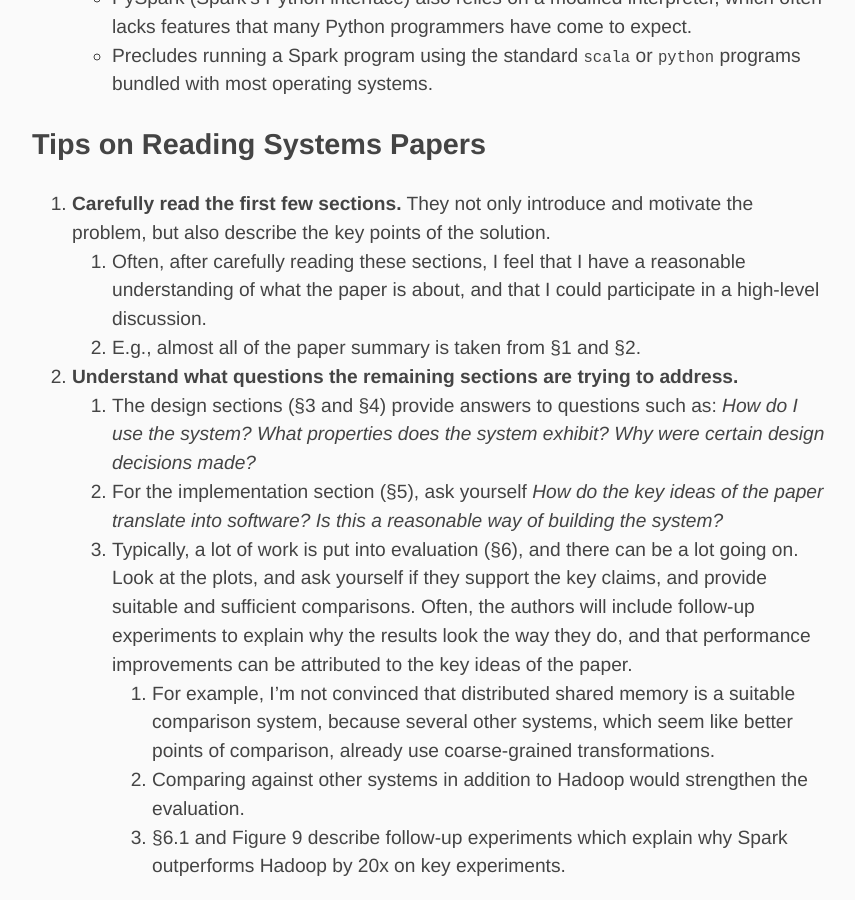
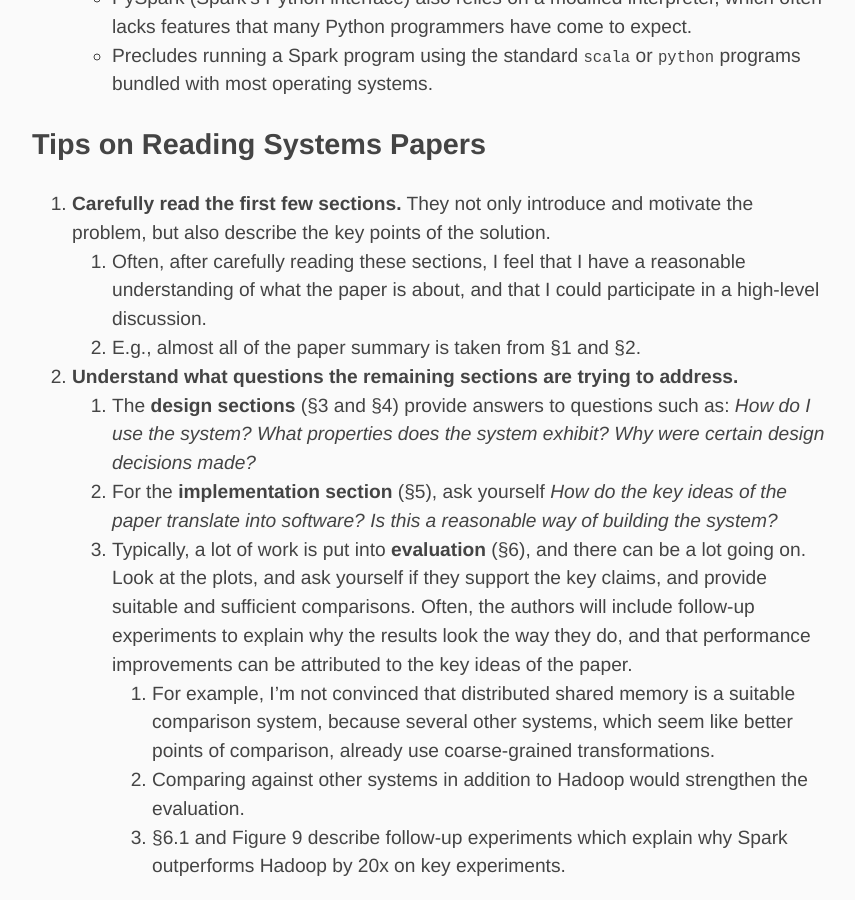
Before and after one commit to pschafhalter/pschafhalter.github.io, a Jekyll site: the page built from _posts/cs294-ai-sys-sp22/2022-02-04-resilient-distributed-datasets.md, in a window 1280 px wide and 900 px high, scrolled down 1669 px. Shown: the whole window, without its empty margins (208-1063 px from the left). Built offline with Jekyll 4.4.1, drawn with Linux system fonts in a browser that asks for light colours.

Commit message:
Bold key points

```diff
--- a/_posts/cs294-ai-sys-sp22/2022-02-04-resilient-distributed-datasets.md
+++ b/_posts/cs294-ai-sys-sp22/2022-02-04-resilient-distributed-datasets.md
@@ -72,9 +72,9 @@
    1. Often, after carefully reading these sections, I feel that I have a reasonable understanding of what the paper is about, and that I could participate in a high-level discussion.
    2. E.g., almost all of the paper summary is taken from §1 and §2.
 2. **Understand what questions the remaining sections are trying to address.**
-   1. The design sections (§3 and §4) provide answers to questions such as: *How do I use the system?* *What properties does the system exhibit?* *Why were certain design decisions made?*
-   2. For the implementation section (§5), ask yourself *How do the key ideas of the paper translate into software?* *Is this a reasonable way of building the system?*
-   3. Typically, a lot of work is put into evaluation (§6), and there can be a lot going on. Look at the plots, and ask yourself if they support the key claims, and provide suitable and sufficient comparisons. Often, the authors will include follow-up experiments to explain why the results look the way they do, and that performance improvements can be attributed to the key ideas of the paper.
+   1. The **design sections** (§3 and §4) provide answers to questions such as: *How do I use the system?* *What properties does the system exhibit?* *Why were certain design decisions made?*
+   2. For the **implementation section** (§5), ask yourself *How do the key ideas of the paper translate into software?* *Is this a reasonable way of building the system?*
+   3. Typically, a lot of work is put into **evaluation** (§6), and there can be a lot going on. Look at the plots, and ask yourself if they support the key claims, and provide suitable and sufficient comparisons. Often, the authors will include follow-up experiments to explain why the results look the way they do, and that performance improvements can be attributed to the key ideas of the paper.
       1. For example, I'm not convinced that distributed shared memory is a suitable comparison system, because several other systems, which seem like better points of comparison, already use coarse-grained transformations.
       2. Comparing against other systems in addition to Hadoop would strengthen the evaluation.
       3. §6.1 and Figure 9 describe follow-up experiments which explain why Spark outperforms Hadoop by 20x on key experiments.
```
